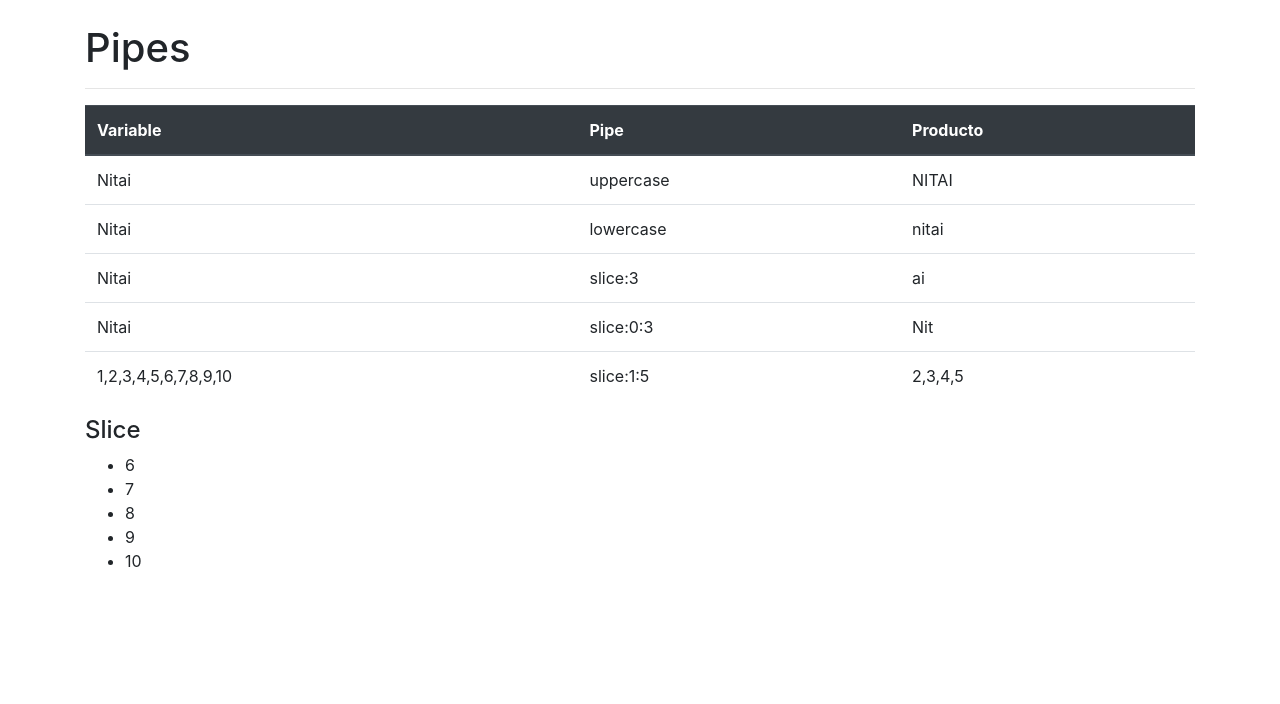
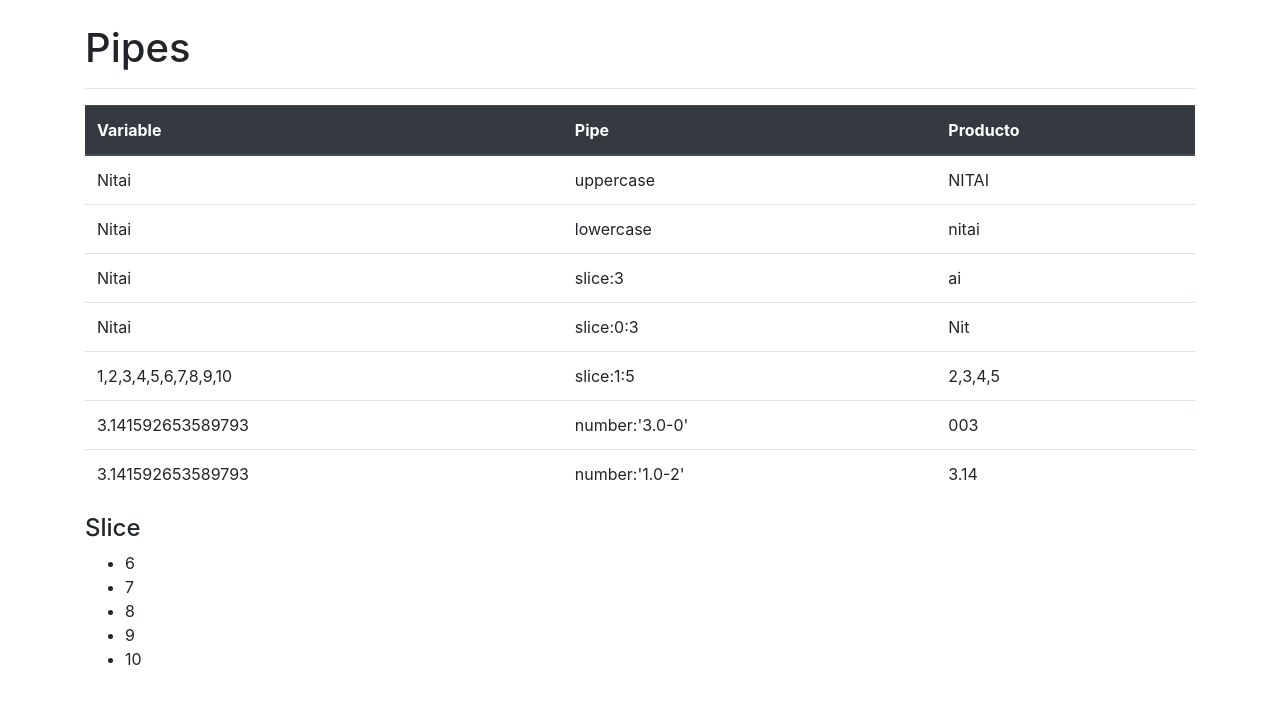
Before and after one commit to NitaiFraire/Pipes, an Angular app: page / in a window 1280 px wide. Shown: the top 704 px of the page. Built offline with nearby package versions, Linux system fonts and the light colour scheme.

Commit message:
pipe: Decimal

```diff
--- a/src/app/app.component.html
+++ b/src/app/app.component.html
@@ -36,6 +36,16 @@
         <td> slice:1:5 </td>
         <td> {{ arreglo | slice:1:5 }} </td>
       </tr>
+      <tr>
+        <td> {{ PI }} </td>
+        <td> number:'3.0-0' </td>
+        <td> {{ PI | number:'3.0-0' }} </td>
+      </tr>
+      <tr>
+        <td> {{ PI }} </td>
+        <td> number:'1.0-2' </td>
+        <td> {{ PI | number:'1.0-2' }} </td>
+      </tr>
     </tbody>
   </table>
 
--- a/src/app/app.component.ts
+++ b/src/app/app.component.ts
@@ -9,4 +9,5 @@
 
   nombre = "Nitai";
   arreglo = [1,2,3,4,5,6,7,8,9,10];
+  PI = Math.PI;
 }
```
